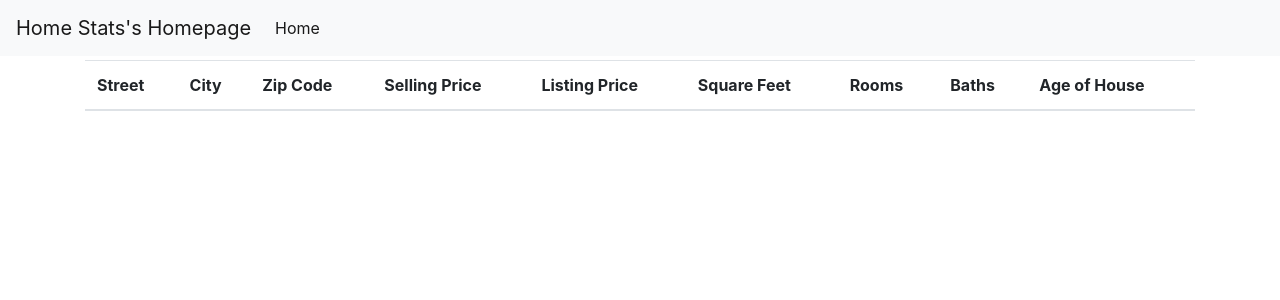
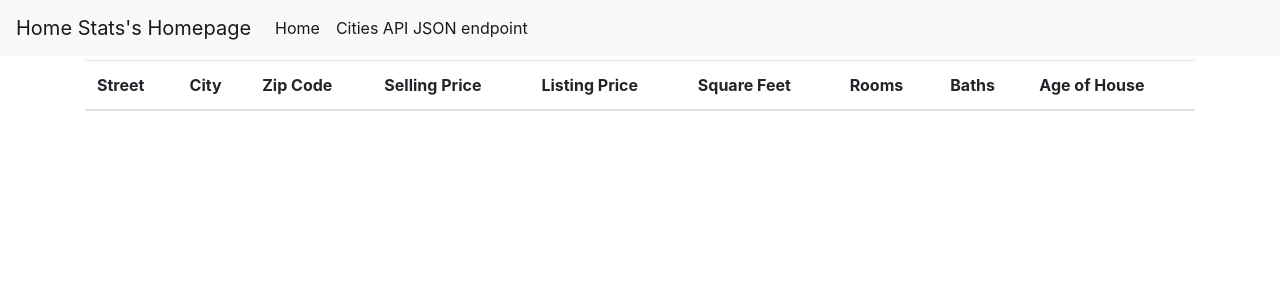
Before and after one commit to po47/PythonDockerFlaskBootstrap, a Flask app: page / in a window 1280 px wide. Shown: the top 300 px of the page. Run offline with Flask 2, Linux system fonts and the light colour scheme; data comes from the database, SQL or seed files in the repository; lists and menus that the app fills with data are empty; some libraries are stand-ins or nearby versions.

Commit message:
fix: layout error

```diff
--- a/app/templates/layout.html
+++ b/app/templates/layout.html
@@ -33,6 +33,9 @@
       <li class="nav-item active">
         <a class="nav-link" href="#">Home <span class="sr-only">(current)</span></a>
       </li>
+       <li class="nav-item active">
+        <a class="nav-link" href="api/v1/homestats">Cities API JSON endpoint <span class="sr-only">(current)</span></a>
+      </li>
     </ul>
   </div>
 </nav>
```
